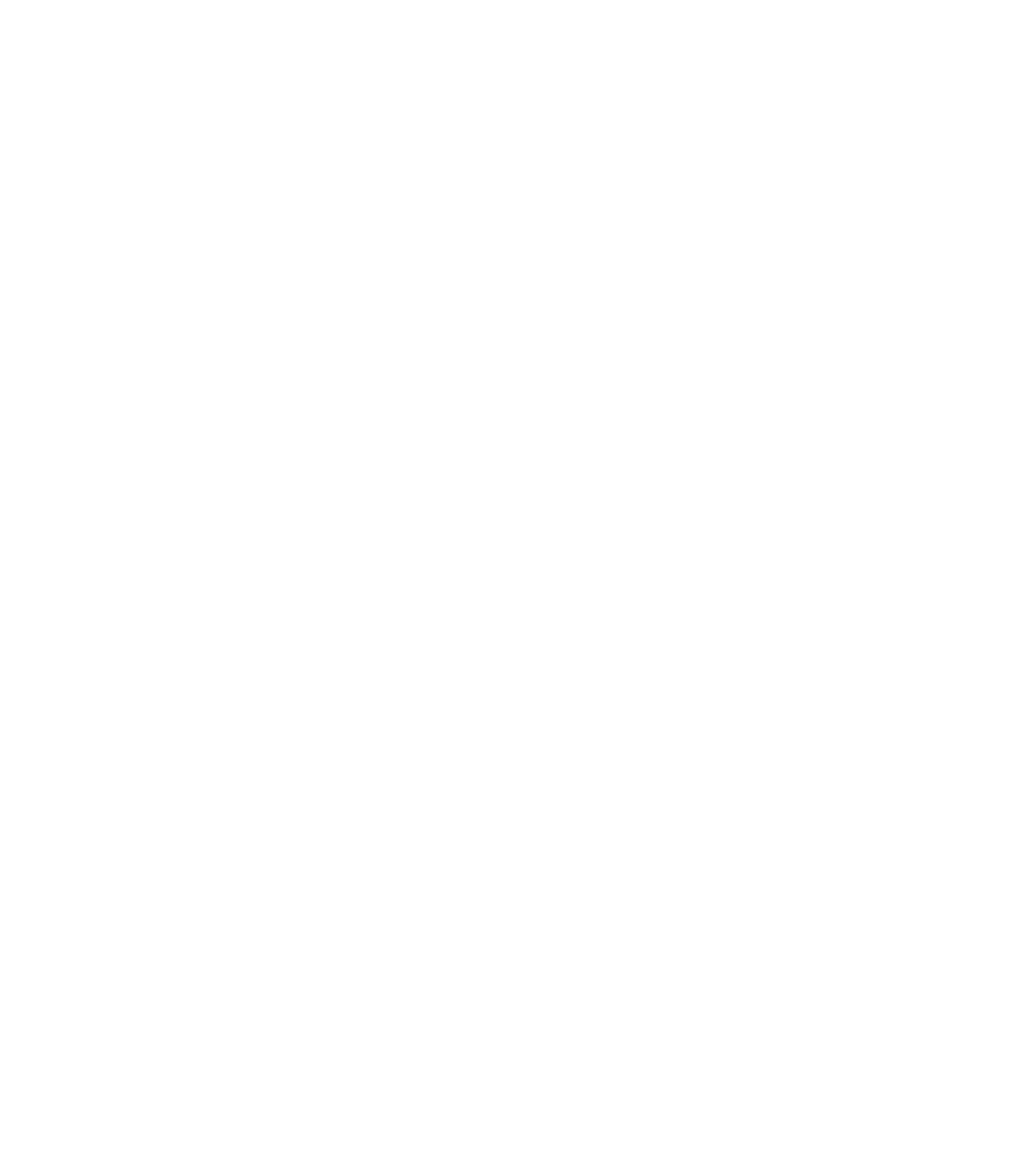
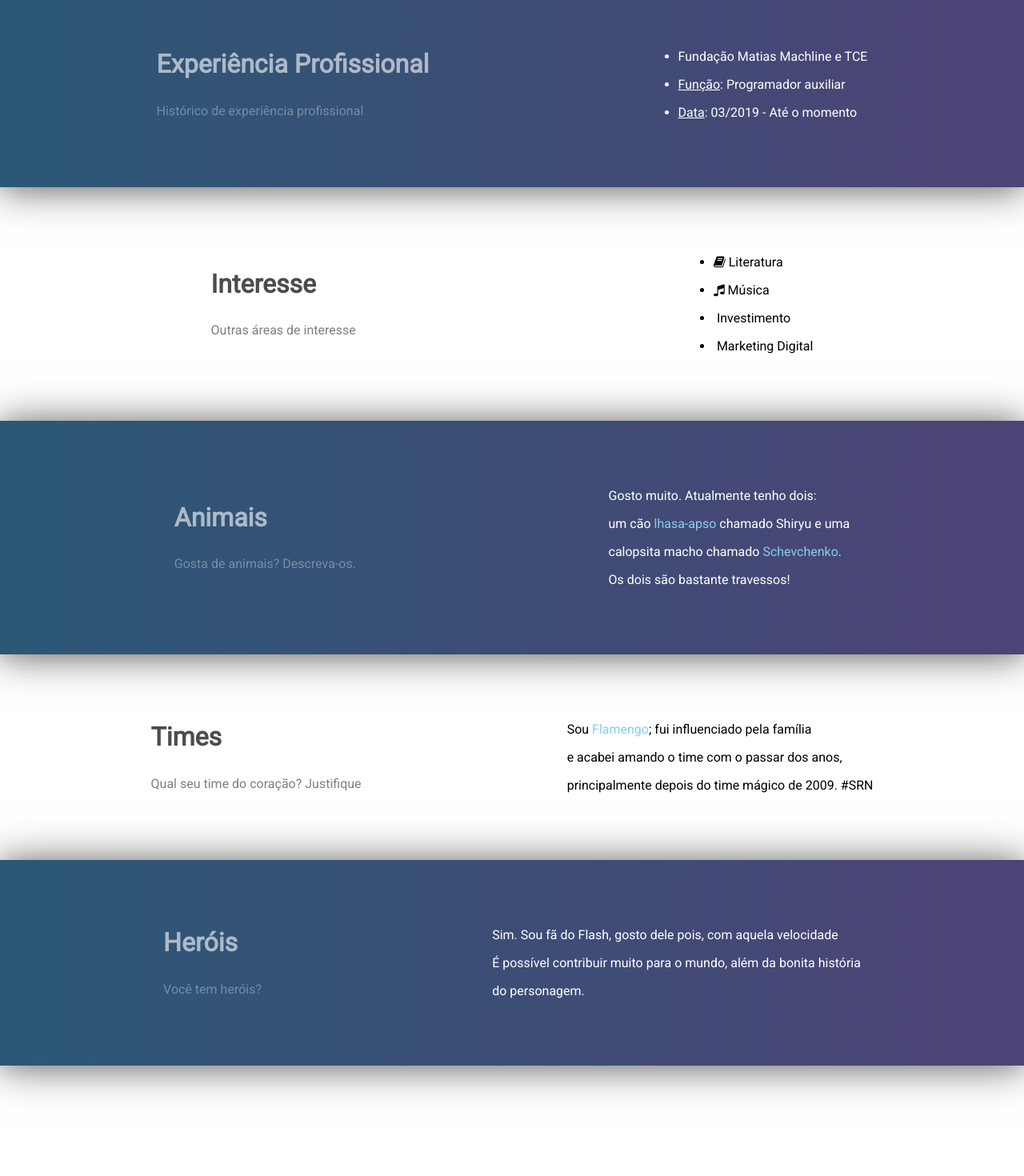
Before and after one commit to leoskrr/cvitae, a React (Create React App) app: page / in a window 1280 px wide. Shown: the part 2980-4450 px from the top of the page at 80% size. Before the commit the page ends 2957 px from the top, so only its background shows below. Built offline with nearby package versions, Linux system fonts and the light colour scheme; grey boxes are pictures that could not be loaded.

Commit message:
Curiosities added

```diff
--- a/package.json
+++ b/package.json
@@ -4,7 +4,6 @@
   "private": true,
   "dependencies": {
     "font-awesome": "^4.7.0",
-    "gh-pages": "^2.1.1",
     "react": "^16.9.0",
     "react-dom": "^16.9.0",
     "react-scripts": "3.1.2",
--- a/src/app/App.js
+++ b/src/app/App.js
@@ -8,8 +8,15 @@
 import Qualifications from '../template/page/academic/Qualifications'
 import Experiences from '../template/page/academic/Experiences'
 import Courses from '../template/page/academic/Courses'
-// import Languages from '../template/page/about/Languages'
-
+import Experience from '../template/page/professional/Experience';
+import Interesting from '../template/page/professional/Interesting';
+import Pets from '../template/page/curiosities/Pets';
+import Team from '../template/page/curiosities/Team';
+import Heroes from '../template/page/curiosities/Heroes';
+import Dream from '../template/page/curiosities/Dream';
+import School from '../template/page/curiosities/School';
+import Music from '../template/page/curiosities/Music';
+import Videos from '../template/page/curiosities/Videos'
 export default props => {
   return (
     <div className="App">
@@ -19,6 +26,15 @@
       <Qualifications />
       <Experiences />
       <Courses />
+      <Experience />
+      <Interesting />
+      <Pets />
+      <Team />
+      <Heroes />
+      <Music />
+      <Videos />
+      <Dream />
+      <School />
     </div>
   )
 }
--- /dev/null
+++ b/src/template/page/curiosities/Dream.jsx
@@ -0,0 +1,14 @@
+import React from 'react'
+import WhiteContent from '../../components/WhiteContent'
+
+export default props=>
+    <WhiteContent title="Sonhos" titleDesc="Você tem sonhos? Descreva.">
+        <p>
+            Possuo. O meu maior sonhos é dar uma vida excelente para minha<br/>
+            família, além de viajar para os EUA e conhecer a Disney. Gostaria<br/>
+            também de conquistar minha independência financeira e viajar muito.<br/>
+            Algo fundamntal que também quero é deixar um legado para esse mundo.<br/>
+            Não posso esquecer que também gostaria de conhecer minha crush<br/>Jade Picon <i className="fa fa-heart"></i>
+
+        </p>
+    </WhiteContent>
--- /dev/null
+++ b/src/template/page/curiosities/Heroes.jsx
@@ -0,0 +1,9 @@
+import React from 'react'
+import ColorContent from '../../components/ColorContent'
+
+export default props =>
+    <ColorContent title="Heróis" titleDesc="Você tem heróis?">
+        <p>Sim. Sou fã do Flash, gosto dele pois, com aquela velocidade<br/>
+        É possível contribuir muito para o mundo, além da bonita história
+        <br/> do personagem. </p>
+    </ColorContent>
--- /dev/null
+++ b/src/template/page/curiosities/Music.jsx
@@ -0,0 +1,12 @@
+import React from 'react'
+import WhiteContent from '../../components/WhiteContent'
+
+export default props =>
+    <WhiteContent title="Músicas" titleDesc="Informe algumas músicas favoritas suas">
+        <iframe src="https://open.spotify.com/embed/track/65iIjAa2wA4GIfkNTpI7o3" width="300" height="80" frameborder="0" allowtransparency="true" allow="encrypted-media"></iframe>
+        <br/>
+        <iframe src="https://open.spotify.com/embed/track/4L0CzdxeWUV9iKGUEFVRMg" width="300" height="80" frameborder="0" allowtransparency="true" allow="encrypted-media"></iframe>
+        <br/>
+        <iframe src="https://open.spotify.com/embed/track/4cRAItGpXDPeENyPgGBAFp" width="300" height="80" frameborder="0" allowtransparency="true" allow="encrypted-media"></iframe>
+
+    </WhiteContent>
--- /dev/null
+++ b/src/template/page/curiosities/Pets.css
@@ -0,0 +1,4 @@
+a{
+    text-decoration: none;
+    color: skyblue;
+}
--- /dev/null
+++ b/src/template/page/curiosities/Pets.jsx
@@ -0,0 +1,12 @@
+import React from 'react'
+import './Pets.css'
+import ColorContent from '../../components/ColorContent'
+
+export default props =>
+    <ColorContent title="Animais" titleDesc="Gosta de animais? Descreva-os.">
+        <p>
+            Gosto muito. Atualmente tenho dois: <br/>um cão <a href="https://www.petz.com.br/cachorro/racas/lhasa-apso/" target="_blank">lhasa-apso</a> chamado
+            Shiryu e uma <br/>  calopsita macho chamado <a href="https://pt.wikipedia.org/wiki/Nymphicus_hollandicus" target="_blank">Schevchenko</a>. <br/> Os dois são
+            bastante travessos!
+        </p>
+    </ColorContent>
--- /dev/null
+++ b/src/template/page/curiosities/School.jsx
@@ -0,0 +1,11 @@
+import React from 'react'
+import ColorContent from '../../components/ColorContent'
+
+export default props =>
+    <ColorContent title="Escola" titleDesc="Por que você escolheu informática?">
+        <p>
+            Pois é um curso que me indetifico bastante. Desde criança que eu <br />
+            sou viciado em computador e admirador de tecnologas e o impacto que <br />
+            estas causam no mundo e na vida das pessoas.
+        </p>
+    </ColorContent>
--- /dev/null
+++ b/src/template/page/curiosities/Team.jsx
@@ -0,0 +1,12 @@
+import React from 'react'
+import WhiteContent from '../../components/WhiteContent'
+import './Pets.css'
+
+export default props =>
+    <WhiteContent title="Times" titleDesc="Qual seu time do coração? Justifique">
+        <p>
+            Sou <a href="https://www.flamengo.com.br/?" target="_blank">Flamengo</a>; fui influenciado pela família <br/>
+            e acabei amando o time com o passar dos anos, <br/> principalmente depois do
+            time mágico de 2009. #SRN
+        </p>
+    </WhiteContent>
--- /dev/null
+++ b/src/template/page/curiosities/Videos.jsx
@@ -0,0 +1,9 @@
+import React from 'react'
+import WhiteContent from '../../components/ColorContent'
+
+export default props =>
+    <WhiteContent title="Vídeos" titleDesc="Informe alguns vídeos favoritas seus">
+        <iframe width="340" height="315" src="https://www.youtube.com/embed/A8mGZNIoUsg" frameborder="0" allow="accelerometer; autoplay; encrypted-media; gyroscope; picture-in-picture" allowfullscreen></iframe>
+        <br/>
+        <iframe width="340" height="315" src="https://www.youtube.com/embed/vD_RcvoOIP0" frameborder="0" allow="accelerometer; autoplay; encrypted-media; gyroscope; picture-in-picture" allowfullscreen></iframe>
+    </WhiteContent>
--- a/src/template/page/professional/Experience.jsx
+++ b/src/template/page/professional/Experience.jsx
@@ -0,0 +1,13 @@
+import React from 'react'
+import ColorContent from '../../components/ColorContent'
+
+export default props =>
+    <ColorContent title="Experiência Profissional" titleDesc="Histórico de experiência profissional">
+        <p>
+            <ul>
+                <li>Fundação Matias Machline e TCE</li>
+                <li><u>Função</u>: Programador auxiliar </li>
+                <li><u>Data</u>: 03/2019 - Até o momento</li>
+            </ul>
+        </p>
+    </ColorContent>
--- a/src/template/page/professional/Interesting.jsx
+++ b/src/template/page/professional/Interesting.jsx
@@ -0,0 +1,14 @@
+import React from 'react'
+import WhiteContent from '../../components/WhiteContent'
+
+export default props =>
+    <WhiteContent title="Interesse" titleDesc="Outras áreas de interesse">
+        <p>
+            <ul>
+                <li> <i className="fa fa-book"></i> Literatura</li>
+                <li> <i className="fa fa-music"></i> Música</li>
+                <li> <i className="fa fa-wallet"></i> Investimento</li>
+                <li> <i className="fa fa-ad"></i> Marketing Digital</li>
+            </ul>
+        </p>
+    </WhiteContent>
```
